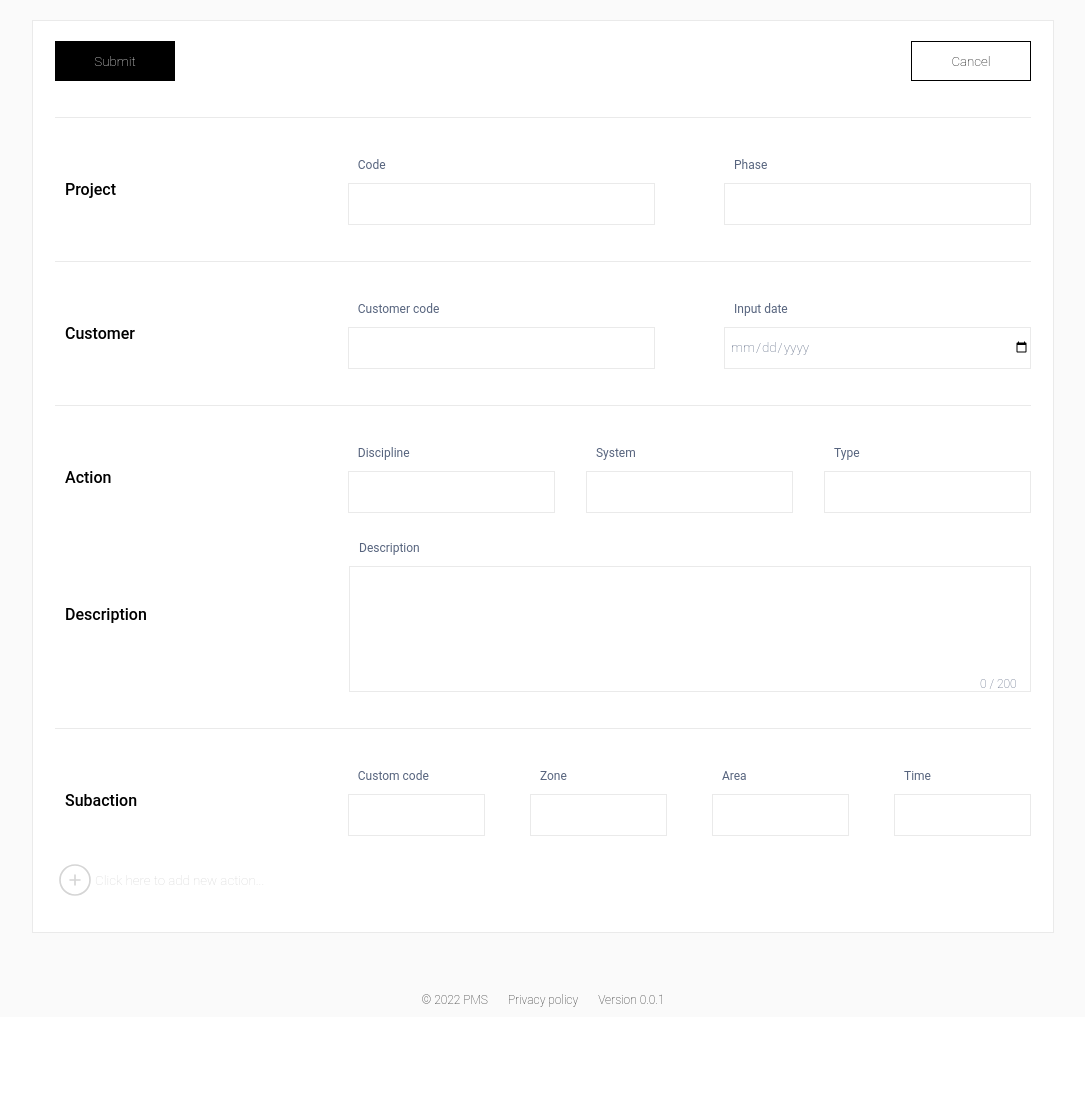
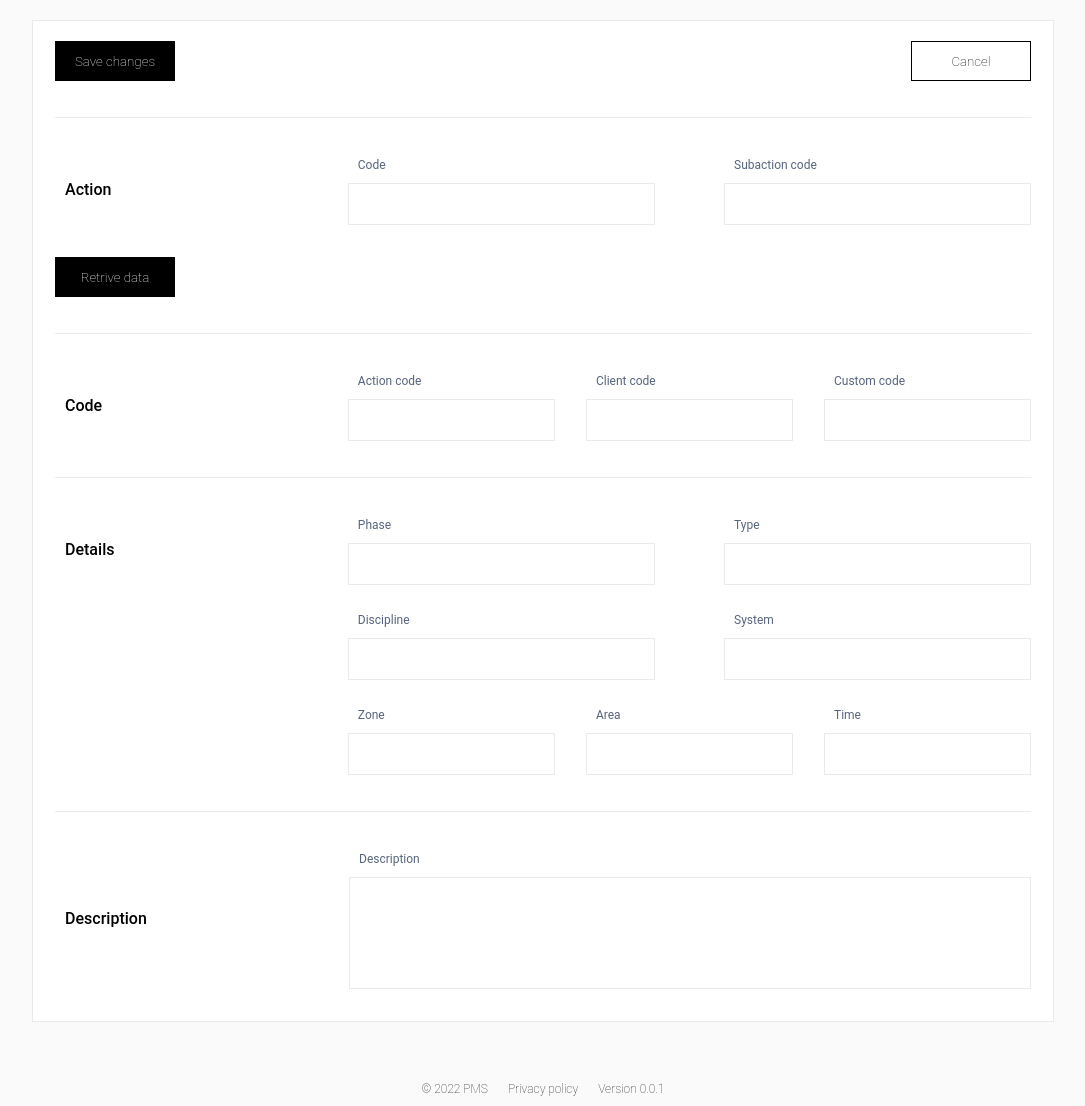
Before and after one commit to jlconde3/PMSv1, a Flask app: page /actions/modify_action in a window 1280 px wide. Shown: the part 60-1166 px from the top of the page, without its empty margins (97-1182 px from the left). Before the commit the page ends 1067 px from the top, so only its background shows below. Run offline with Flask 2, Linux system fonts and the light colour scheme; the visitor is signed in with stand-in values (Sample User, id 1).

Commit message:
add actions modify

```diff
--- a/APP/static/js/common.js
+++ b/APP/static/js/common.js
@@ -253,3 +253,7 @@ function retrive_data_actions(data,url,input_id,id_list,name_list){
     })
     .then(()=>{display_select_input(input_id,list.id,id_list,name_list)})
 };
+
+function isEmpty(str) {
+    return !str.trim().length;
+}
--- /dev/null
+++ b/APP/static/js/tools/actions/modify.js
@@ -0,0 +1,51 @@
+let j = 1;
+
+document.getElementById('project').addEventListener('click',()=>{
+    retrive_data_actions(
+        data = {},
+        url = '/tools/projects',
+        input_id = 'project',
+        id_list = [],
+        name_list = []
+    )
+});
+
+document.getElementById('subaction').addEventListener('click',()=>{
+    retrive_data_actions(
+        data = {project:document.getElementById('project').value,},
+        url = '/tools/subactions',
+        input_id = 'subaction',
+        id_list = [],
+        name_list = []
+    )
+});
+
+document.getElementById('retrive_button').addEventListener('click',()=>{
+    const project = document.getElementById('project').value;
+    const subaction = document.getElementById('subaction').value;
+
+    if (!isEmpty(subaction)){
+        fetch('/actions/retrive_subaction',{
+            credentials: 'include',
+            method: 'POST',
+            body: JSON.stringify({project:project,subaction:subaction}),
+            headers:{'Content-Type': 'application/json'}
+        })
+        .then(response => response.json())
+        .then(data => display_data_project(data['response']))
+    }
+});
+
+function display_data_project (response){
+    document.getElementById('action').value = response[1];
+    document.getElementById('client').value = response[3];
+    document.getElementById('custom').value = response[9];
+    document.getElementById('phase').value = response[7];
+    document.getElementById('discipline').value = response[6];
+    document.getElementById('system').value = response[0];
+    document.getElementById('type').value = response[4];
+    document.getElementById('zone').value = response[11];
+    document.getElementById('area').value = response[12];
+    document.getElementById('time').value = response[13];
+    document.getElementById('description').value = response[8];
+}
--- a/APP/templates/tools/actions/modify_action.html
+++ b/APP/templates/tools/actions/modify_action.html
@@ -4,21 +4,21 @@
 <link rel="stylesheet" href="{{ url_for('static', filename='css/tools/tools.css')}}"/>
 {% endblock %}
 
-{% block scripts %}<script src="/static/js/tools/actions/create.js" defer></script>{% endblock %}
+{% block scripts %}<script src="/static/js/tools/actions/modify.js" defer></script>{% endblock %}
 
 {% block title %}PMS | Modify action{% endblock %}
 
 {%block main%}
 <main>
     <div class="top-buttons">
-        <button class = "black-button"type = "submit" id = "submit_button"  form="action" >Submit</button>
+        <button class = "black-button"type = "submit" id = "submit_button"  form="action" >Save changes</button>
         <button class = "white-button"type = "submit" id = "cancel_button">Cancel</button>
     </div>
-    <form id="action" autocomplete="off" method="post" action="/actions/create" >
+    <form autocomplete="off" method="post" action="/actions/modify" >
         <div class="border"></div>
         <div class="group">
             <div>
-                <label>Project</label>
+                <label>Action</label>
             </div>
             <div class="fields-group">
                 <div class="dropdown">
@@ -27,53 +27,91 @@
                     <datalist id="projects" class = "input-2"></datalist>
                 </div>
                 <div class="dropdown">
-                    <label class="label-field">Phase</label><br>
-                    <input name="phase" id="phase" class="input-2" type="text" minlength="2" maxlength="5" required>
-                    <datalist id="phases" class = "input-2"></datalist>
+                    <label class = "label-field">Subaction code</label><br>
+                    <input name="subaction" id="subaction" class="input-2" type="text" minlength="2" maxlength="20" required>
+                    <datalist id="subactions" class = "input-2"></datalist>
+                </div>
+            </div>
+        </div>
+        <div class="top-buttons">
+            <button class="black-button" type="button" id="retrive_button">Retrive data</button>
+        </div>
+        <div class="border"></div>
+        <div class="group">
+            <div>
+                <label class = "label-title">Code</label>
+            </div>
+            <div class="fields-group">
+                <div>
+                    <label class = "label-field">Action code</label><br>
+                    <input name="action" id="action" class="input-3" type="text" minlength="2" maxlength="20" required disabled="True">
+                </div>
+                <div>
+                    <label class = "label-field">Client code</label><br>
+                    <input name="client" id="client" class="input-3" type="text" minlength="2" maxlength="20" required>
+                </div>
+                <div>
+                    <label class = "label-field">Custom code</label><br>
+                    <input name="custom" id="custom" class="input-3" type="text" minlength="2" maxlength="20" required disabled="True">
                 </div>
             </div>
         </div>
         <div class="border"></div>
         <div class="group">
             <div>
-                <label class = "label-title">Customer</label>
+                <label class = "label-title">Details</label>
             </div>
             <div class="fields-group">
                 <div>
-                    <label class = "label-field">Customer code</label><br>
-                    <input name="customer" class = "input-2" type="text" minlength="2" maxlength="20">
+                    <label class = "label-field">Phase</label><br>
+                    <input name="phase" id="phase" class="input-2" type="text"  minlength="2" maxlength="10" required>
                 </div>
                 <div>
-                    <label class = "label-field">Input date</label><br>
-                    <input name="date" class = "input-2" type="date" minlength="8" maxlength="8" required>
+                    <label class = "label-field">Type</label><br>
+                    <input name="type" id="type" class = "input-2" type="text" minlength="2" maxlength="8" required>
+                </div>
+            </div>
+        </div>
+
+        <div class="group">
+            <div>
+                <label class = "label-title"></label>
+            </div>
+            <div class="fields-group">
+                <div>
+                    <label class = "label-field">Discipline</label><br>
+                    <input name="discipline" id="discipline" class="input-2" type="text"  minlength="2" maxlength="10" required>
+                </div>
+                <div>
+                    <label class = "label-field">System</label><br>
+                    <input name="system" id="system" class = "input-2" type="text" minlength="2" maxlength="8" required>
+                </div>
+            </div>
+        </div>
+        <div id = "subactions">
+            <div class="group">
+                <div>
+                    <label class = "label-title"></label>
+                </div>
+                <div class="fields-group">
+                    <div>
+                        <label class = "label-field">Zone</label><br>
+                        <input name = "subaction_zone" id= "zone" class = "input-3" type="text" minlength="2" maxlength="20" required>
+                        <datalist id="zones_0" class = "input-4"></datalist>
+                    </div>
+                    <div>
+                        <label class = "label-field">Area</label><br>
+                        <input name = "subaction_area" id= "area" class = "input-3" type="text" minlength="2" maxlength="20" required>
+                        <datalist id="areas_0" class = "input-4"></datalist>
+                    </div>
+                    <div>
+                        <label class = "label-field">Time</label><br>
+                        <input name = "subaction_time" id ="time" class = "input-3" type="number"  min="0" max="1000" required>
+                    </div>
                 </div>
             </div>
         </div>
         <div class="border"></div>
-
-        <div class="group">
-            <div>
-                <label class = "label-title">Action</label>
-            </div>
-            <div class="fields-group">
-                <div class="dropdown">
-                    <label class = "label-field">Discipline</label><br>
-                    <input name="discipline" id="discipline" class="input-3" type="text"  minlength="2" maxlength="10" required>
-                    <datalist id="disciplines" class="input-3"></datalist>
-                </div>
-                <div class="dropdown">
-                    <label class = "label-field">System</label><br>
-                    <input name="system" id="system" class = "input-3" type="text" minlength="2" maxlength="8" required>
-                    <datalist id="systems" class = "input-3"></datalist>
-                </div>
-                <div class="dropdown">
-                    <label class = "label-field">Type</label><br>
-                    <input name="type" id="type" class = "input-3" type="text" minlength="2" maxlength="8" required>
-                    <datalist id="types" class = "input-3"></datalist>
-                </div>
-            </div>
-        </div>
-
         <div class="group">
             <div>
                 <label class = "label-title">Description</label>
@@ -82,56 +120,8 @@
                 <label class = "label-field">Description</label><br>
                 <div class = "description">
                     <textarea id="description" name="description" class = "input-text"  type="text" maxlength="200"></textarea>
-                    <div id="the-count">
-                        <span id="current">0</span>
-                        <span id="maximum">/ 200</span>
-                    </div>
                 </div>
             </div>
-
-        </div>
-
-
-        <div class="border"></div>
-        <div id = "subactions">
-            <div class="group">
-                <div>
-                    <label class = "label-title">Subaction</label>
-                </div>
-                <div class="fields-group">
-                    <div>
-                        <label class = "label-field">Custom code</label><br>
-                        <input name = "custom" class = "input-4" type="text" minlength="2" maxlength="20">
-                    </div>
-                    <div class="dropdown">
-                        <label class = "label-field">Zone</label><br>
-                        <input name = "subaction_zone" id= "zone_0" class = "input-4" type="text" minlength="2" maxlength="20" required>
-                        <datalist id="zones_0" class = "input-4"></datalist>
-                    </div>
-                    <div class="dropdown">
-                        <label class = "label-field">Area</label><br>
-                        <input name = "subaction_area" id= "area_0" class = "input-4" type="text" minlength="2" maxlength="20" required>
-                        <datalist id="areas_0" class = "input-4"></datalist>
-                    </div>
-                    <div>
-                        <label class = "label-field">Time</label><br>
-                        <input name = "subaction_time" class = "input-4" type="number"  min="0" max="1000" required>
-                    </div>
-                </div>
-            </div>
-        </div>
-        <div class="group">
-            <button type="button" id = "more_button" class="more-tasks">
-                <svg xmlns="http://www.w3.org/2000/svg" class="icon icon-tabler icon-tabler-circle-plus"
-                width="40" height="40" viewBox="0 0 24 24" stroke-width="1" stroke="currentColor"
-                fill="none" stroke-linecap="round" stroke-linejoin="round">
-                    <path stroke="none" d="M0 0h24v24H0z" fill="none"></path>
-                    <circle cx="12" cy="12" r="9"></circle>
-                    <line x1="9" y1="12" x2="15" y2="12"></line>
-                    <line x1="12" y1="9" x2="12" y2="15"></line>
-                </svg>
-                <p>Click here to add new action...</p>
-            </button>
         </div>
     </form>
 </main>
```
Also changed, not shown: APP/actions.py (+76 -0 lines), APP/tools.py (+23 -2 lines).
